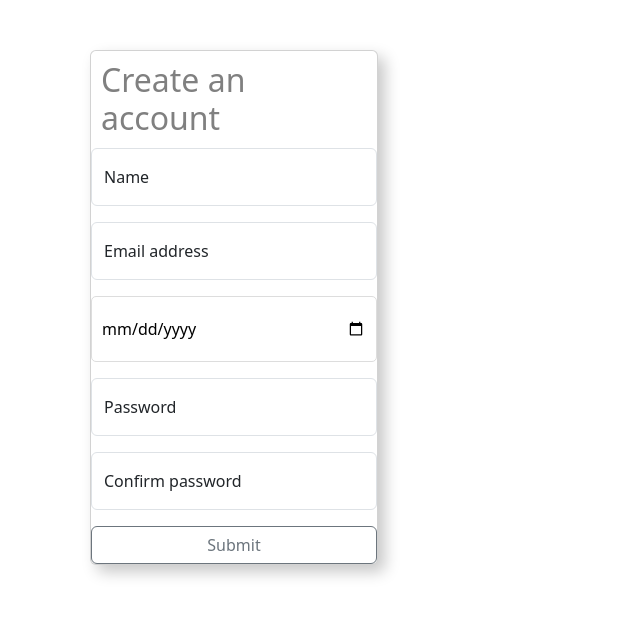
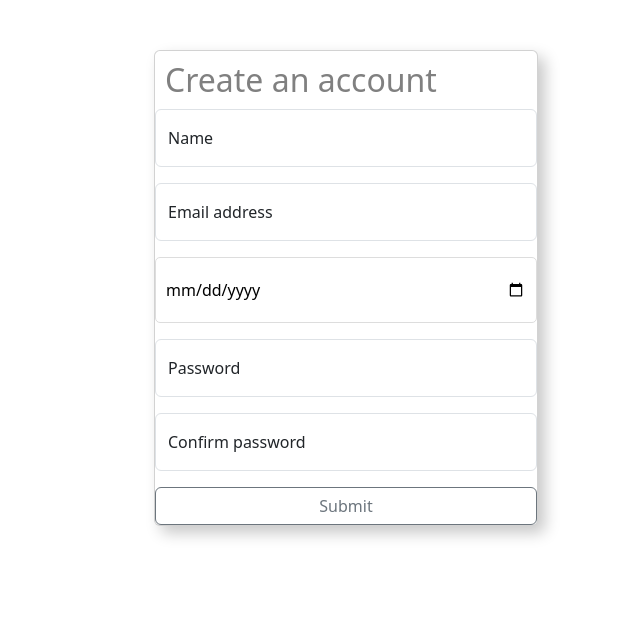
Before and after one commit to JulienF777/PuppyApp, a PHP site: page /admincreate.php in a window 1280 px wide. Shown: the part 127-744 px from the top of the page, without its empty margins (294-934 px from the left). Run offline with PHP 8.4, Linux system fonts and the light colour scheme.

Commit message:
Final touch

```diff
--- a/admincreate.php
+++ b/admincreate.php
@@ -36,12 +36,10 @@ if(isset($_SESSION['error'])){
   </div>
 </nav>
 
-<div class="two-cards">
 
+<form action="admincreateT.php" method="POST" style="width:30%; margin:50px auto;">
 
-<form action="admincreateT.php" method="POST">
-
-<div class="card" style="width: 18rem;">
+<div class="card">
     <h2>Create an account</h2>
     <div class="form-floating mb-3">
       <input type="text" name="name" required class="form-control" id="floatingInput" placeholder="name">
@@ -70,8 +68,6 @@ if(isset($_SESSION['error'])){
 
 </form>
 
-</div>
-
 <script>
   var password = document.getElementById("password")
   , confirm_password = document.getElementById("confirm_password");
--- a/css/style.css
+++ b/css/style.css
@@ -72,6 +72,16 @@
 }
 
 
+.create-account {
+    color: rgb(255, 212, 174);
+    font-weight: bold;
+}
+
+.create-account:hover {
+    text-decoration: none;
+}
+
+
 /*/////////////////// Admin panel ///////////////////*/
 
 .title {
--- a/index.php
+++ b/index.php
@@ -67,7 +67,7 @@ if($_SESSION['login'] != false){
     include("connect.php");
     if($_SESSION['user']['user'] == 'admin'){
         echo "<h1 class='title'>Admin manager panel</h1>";
-        echo "<a id='createaccount' href='admincreate.php'>Create an account</a>";
+        echo "<a id='createaccount' href='admincreate.php' class='create-account'>Create an account</a>";
         echo "
         <table class='table table-pink'>
         <tr>
```
